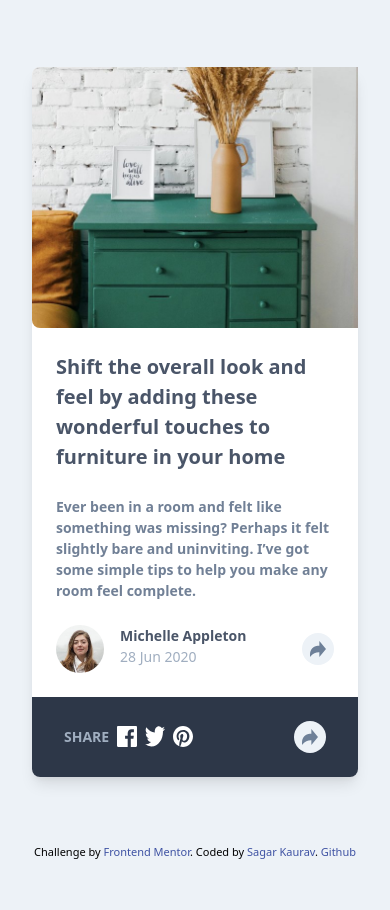
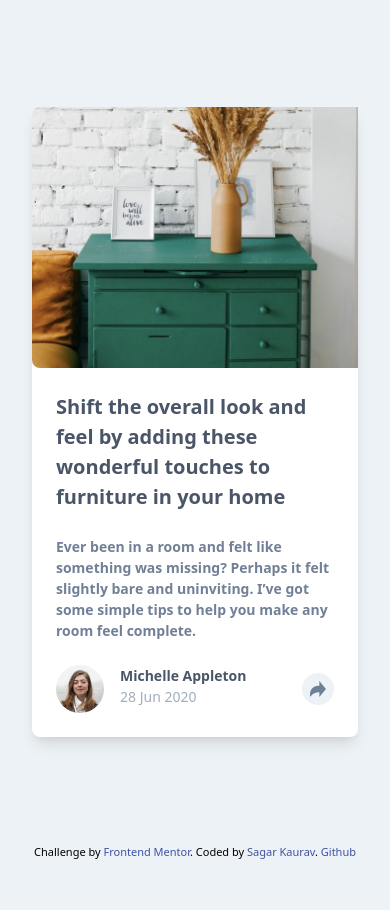
Before and after one commit to sagarkaurav/frontend-mentor-article-preview-component, a website: page public/index.html in a window 390 px wide. Drawn offline with nearby package versions, Linux system fonts and the light colour scheme; files that its build step writes are made by us from their sources.

Commit message:
Remove sm:hidden from small screen share button to hide it by default in mobile screen

```diff
--- a/public/index.html
+++ b/public/index.html
@@ -41,7 +41,7 @@
           </div>
         </div>
       </div>
-      <div id="small-screen-share" class="sm:hidden flex justify-between items-center py-6 bg-gray-800 pt-6 px-8 rounded-b-lg">
+      <div id="small-screen-share" class="hidden flex justify-between items-center py-6 bg-gray-800 pt-6 px-8 rounded-b-lg">
         <div class="flex">
           <div>
             <span class="text-gray-500 font-bold">SHARE</span>
```
